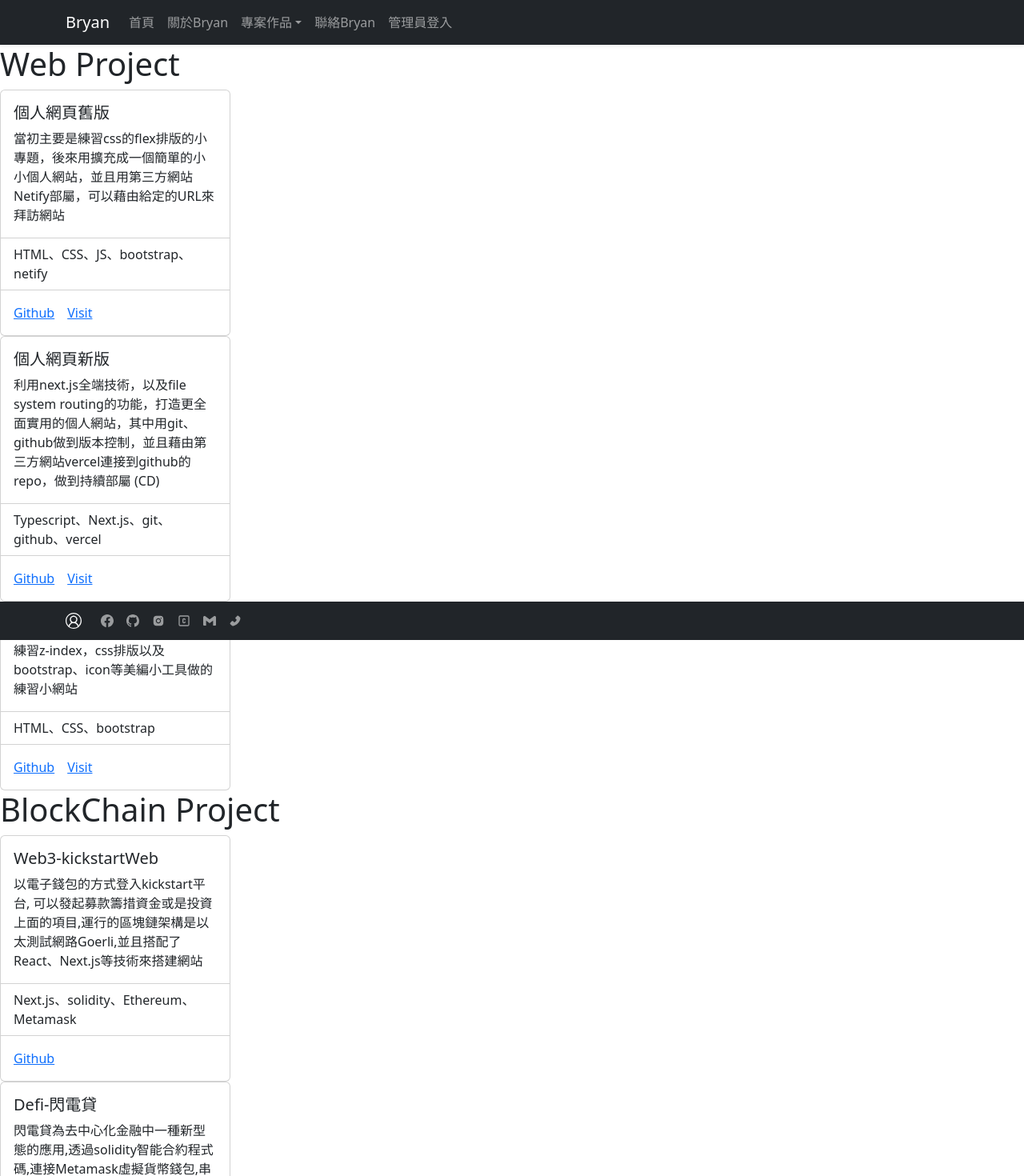
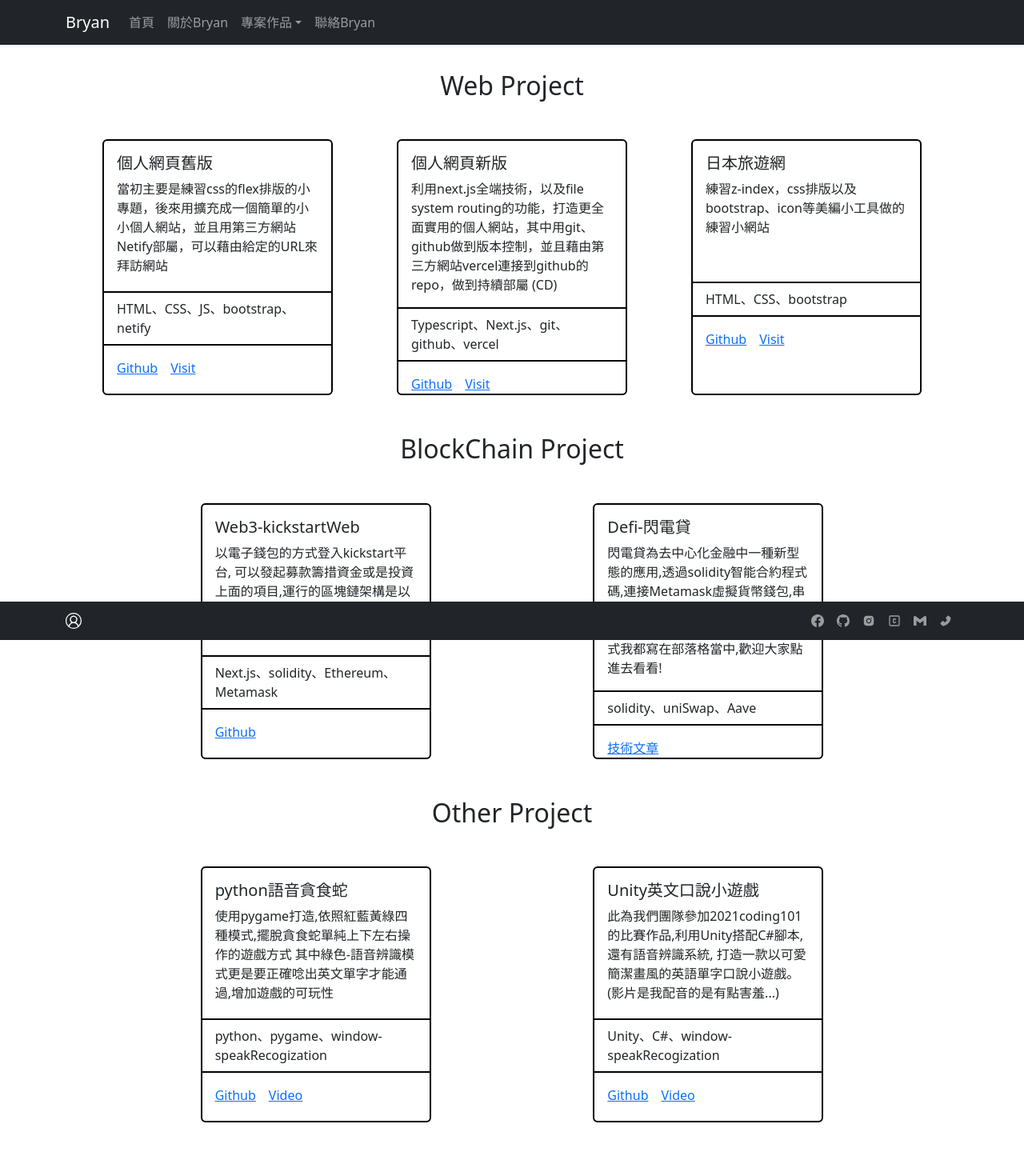
Before and after one commit to LTN917/Bryan-website, a Next.js app: page /projects in a window 1280 px wide. Shown: the top 1470 px of the page at 80% size. Built offline with nearby package versions, Linux system fonts and the light colour scheme.

Commit message:
20230518-add-project-style

```diff
--- a/next.config.js
+++ b/next.config.js
@@ -1,6 +1,12 @@
 /** @type {import('next').NextConfig} */
 const nextConfig = {
   reactStrictMode: true,
-}
+};
+const path = require("path");
+module.exports = {
+  sassOptions: {
+    includePaths: [path.join(__dirname, "styles")],
+  },
+};
 
-module.exports = nextConfig
+module.exports = nextConfig;
--- a/package.json
+++ b/package.json
@@ -27,5 +27,8 @@
     "remark-html": "^15.0.2",
     "tailwindcss": "3.3.2",
     "typescript": "5.0.4"
+  },
+  "devDependencies": {
+    "sass": "^1.62.1"
   }
 }
--- a/src/component/Footer.tsx
+++ b/src/component/Footer.tsx
@@ -11,20 +11,13 @@ import { TbSquareLetterC } from "react-icons/tb";
 import { VscAccount } from "react-icons/vsc";
 
 export default function Footer() {
-  const containerStyle: React.CSSProperties = {
-    display: "flex",
-    flexDirection: "row",
-    justifyContent: "center",
-    alignItems: "center",
-  };
-
   return (
     <Navbar fixed="bottom" bg="dark" variant="dark">
       <Container>
         <Navbar.Brand href="/contact">
           <VscAccount />
         </Navbar.Brand>
-        <Nav className="me-auto" style={containerStyle}>
+        <Nav>
           <Nav.Link href="https://www.facebook.com/profile.php?id=100006097394081&sk=about">
             <BsFacebook />
           </Nav.Link>
--- a/src/component/Navbar.tsx
+++ b/src/component/Navbar.tsx
@@ -25,7 +25,6 @@ export default function navbar() {
               <NavDropdown.Item href="projects/">其他作品集</NavDropdown.Item>
             </NavDropdown>
             <Nav.Link href="contact/">聯絡Bryan</Nav.Link>
-            <Nav.Link href="#home">管理員登入</Nav.Link>
           </Nav>
         </Navbar.Collapse>
       </Container>
--- a/src/pages/projects/blockchain.tsx
+++ b/src/pages/projects/blockchain.tsx
@@ -1,10 +1,16 @@
 import Card from "react-bootstrap/Card";
 import ListGroup from "react-bootstrap/ListGroup";
+import styles from "./styles.module.scss";
 
 export default function BlockchainProject() {
   return (
     <>
-      <Card style={{ width: "18rem" }}>
+      <h1 className={styles.title}>BlockChain Project</h1>
+      <div className={styles.boxes}>
+        <Card
+          style={{ width: "18rem", height: "20rem" }}
+          className={styles.card}
+        >
           <Card.Body>
             <Card.Title>Web3-kickstartWeb</Card.Title>
             <Card.Text>
@@ -13,7 +19,9 @@ export default function BlockchainProject() {
             </Card.Text>
           </Card.Body>
           <ListGroup className="list-group-flush">
-          <ListGroup.Item>Next.js、solidity、Ethereum、Metamask</ListGroup.Item>
+            <ListGroup.Item>
+              Next.js、solidity、Ethereum、Metamask
+            </ListGroup.Item>
           </ListGroup>
           <Card.Body>
             <Card.Link href="https://github.com/LTN917/Project-blockchain-Web3">
@@ -21,7 +29,10 @@ export default function BlockchainProject() {
             </Card.Link>
           </Card.Body>
         </Card>
-      <Card style={{ width: "18rem" }}>
+        <Card
+          style={{ width: "18rem", height: "20rem" }}
+          className={styles.card}
+        >
           <Card.Body>
             <Card.Title>Defi-閃電貸</Card.Title>
             <Card.Text>
@@ -38,6 +49,7 @@ export default function BlockchainProject() {
             </Card.Link>
           </Card.Body>
         </Card>
+      </div>
     </>
   );
 }
--- a/src/pages/projects/index.tsx
+++ b/src/pages/projects/index.tsx
@@ -12,11 +12,8 @@ export default function Projects() {
         <Head>
           <title>專案作品</title>
         </Head>
-        <h1>Web Project</h1>
         <Web />
-        <h1>BlockChain Project</h1>
         <Blockchain />
-        <h1>Other Project</h1>
         <Others />
       </div>
       <br /> <br /> <br />
--- a/src/pages/projects/others.tsx
+++ b/src/pages/projects/others.tsx
@@ -1,15 +1,21 @@
 import Card from "react-bootstrap/Card";
 import ListGroup from "react-bootstrap/ListGroup";
+import styles from "./styles.module.scss";
 
 export default function OtherProject() {
   return (
     <>
-      <Card style={{ width: "18rem" }}>
+      <h1 className={styles.title}>Other Project</h1>
+      <div className={styles.boxes}>
+        <Card
+          style={{ width: "18rem", height: "20rem" }}
+          className={styles.card}
+        >
           <Card.Body>
             <Card.Title>python語音貪食蛇</Card.Title>
             <Card.Text>
               使用pygame打造,依照紅藍黃綠四種模式,擺脫貪食蛇單純上下左右操作的遊戲方式
-            其中綠色-語音辨識模式更是要正確唸出英文單字才能通過,增加遊戲的可玩性{" "}
+              其中綠色-語音辨識模式更是要正確唸出英文單字才能通過,增加遊戲的可玩性
             </Card.Text>
           </Card.Body>
           <ListGroup className="list-group-flush">
@@ -26,7 +32,10 @@ export default function OtherProject() {
             </Card.Link>
           </Card.Body>
         </Card>
-      <Card style={{ width: "18rem" }}>
+        <Card
+          style={{ width: "18rem", height: "20rem" }}
+          className={styles.card}
+        >
           <Card.Body>
             <Card.Title>Unity英文口說小遊戲</Card.Title>
             <Card.Text>
@@ -47,6 +56,7 @@ export default function OtherProject() {
             </Card.Link>
           </Card.Body>
         </Card>
+      </div>
     </>
   );
 }
--- /dev/null
+++ b/src/pages/projects/styles.module.scss
@@ -0,0 +1,18 @@
+.title {
+  margin: 2rem;
+  font-size: 2rem;
+  text-align: center;
+}
+
+.boxes {
+  margin: 3rem;
+
+  display: flex;
+  flex-direction: row;
+  justify-content: space-evenly;
+  align-items: center;
+}
+
+.card {
+  border: 0.15rem solid black;
+}
--- a/src/pages/projects/web.tsx
+++ b/src/pages/projects/web.tsx
@@ -1,10 +1,16 @@
 import Card from "react-bootstrap/Card";
 import ListGroup from "react-bootstrap/ListGroup";
+import styles from "./styles.module.scss";
 
 export default function WebProject() {
   return (
     <>
-      <Card style={{ width: "18rem" }}>
+      <h1 className={styles.title}>Web Project</h1>
+      <div className={styles.boxes}>
+        <Card
+          style={{ width: "18rem", height: "20rem" }}
+          className={styles.card}
+        >
           <Card.Body>
             <Card.Title>個人網頁舊版</Card.Title>
             <Card.Text>
@@ -23,7 +29,10 @@ export default function WebProject() {
             </Card.Link>
           </Card.Body>
         </Card>
-      <Card style={{ width: "18rem" }}>
+        <Card
+          style={{ width: "18rem", height: "20rem" }}
+          className={styles.card}
+        >
           <Card.Body>
             <Card.Title>個人網頁新版</Card.Title>
             <Card.Text>
@@ -42,7 +51,10 @@ export default function WebProject() {
             <Card.Link href="#">Visit</Card.Link>
           </Card.Body>
         </Card>
-      <Card style={{ width: "18rem" }}>
+        <Card
+          style={{ width: "18rem", height: "20rem" }}
+          className={styles.card}
+        >
           <Card.Body>
             <Card.Title>日本旅遊網</Card.Title>
             <Card.Text>
@@ -61,6 +73,7 @@ export default function WebProject() {
             </Card.Link>
           </Card.Body>
         </Card>
+      </div>
     </>
   );
 }
```
Also changed, not shown: 1 other file (tests, documents, lock files or other folders). Lines whose indentation alone changed are shown as unchanged.
